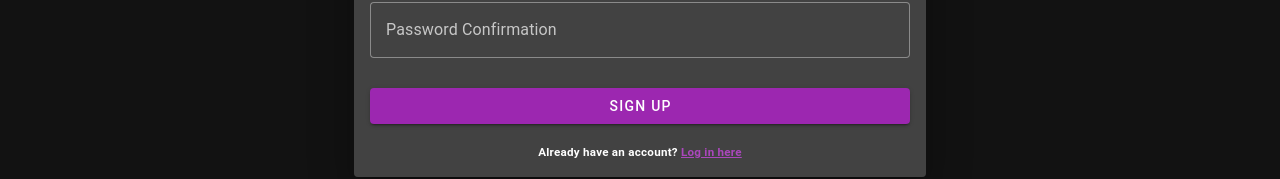
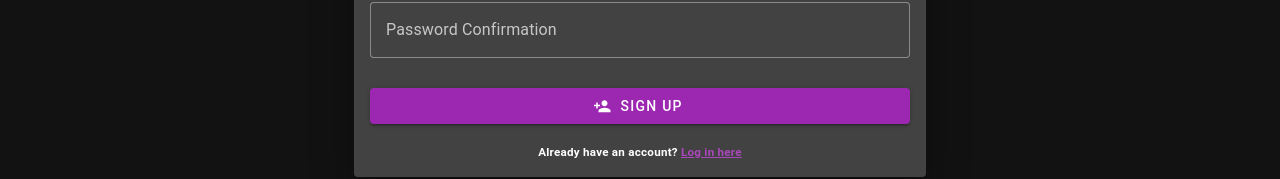
Before and after one commit to pearljanettecacayan/web-bookbyte, a Vue app: page /register in a window 1280 px wide. Shown: the part 641-820 px from the top of the page. Built offline with nearby package versions, Linux system fonts and the light colour scheme.

Commit message:
fix: added prepend-icon in registerform

```diff
--- a/src/components/auth/RegisterForm.vue
+++ b/src/components/auth/RegisterForm.vue
@@ -18,6 +18,13 @@
       variant="outlined"
     ></v-text-field>
 
-    <v-btn class="mt-2" type="submit" block color="purple">Sign up</v-btn>
+    <v-btn
+      class="mt-2"
+      type="submit"
+      block
+      color="purple"
+      prepend-icon="mdi-account-plus"
+      >Sign up</v-btn
+    >
   </v-form>
 </template>
```
